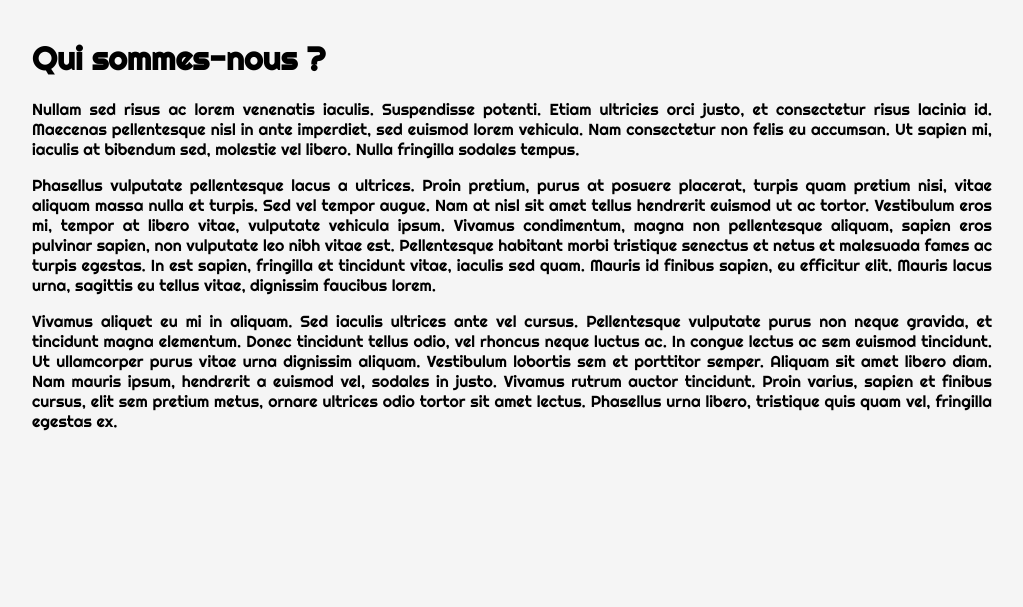
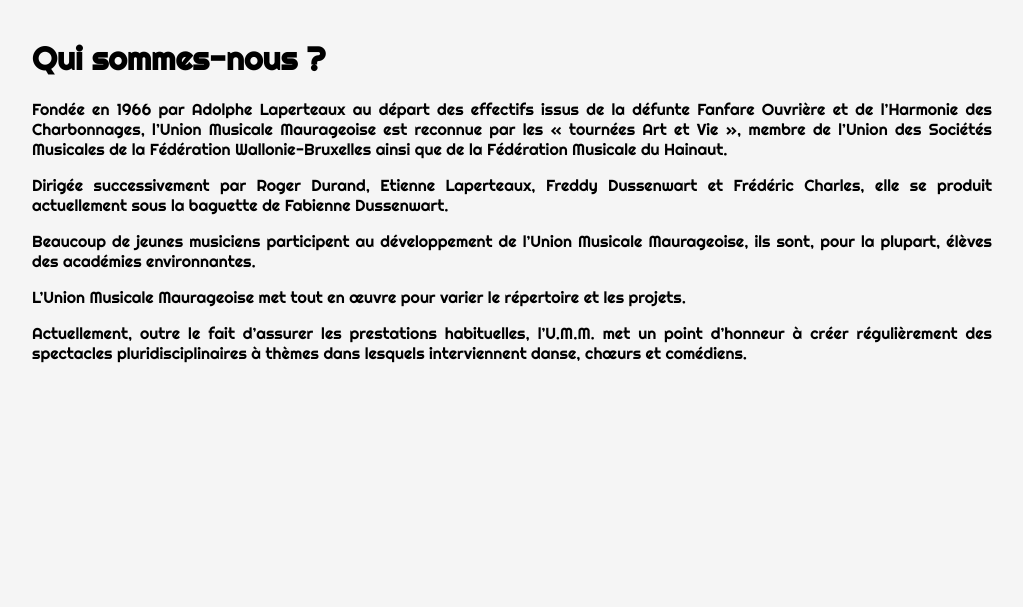
Before and after one commit to hyxalu/mysite, a Django app: page /who/ in a window 1280 px wide. Shown: the part 257-864 px from the top of the page, without its empty margins (128-1151 px from the left). After the commit the page ends 620 px from the top, so only its background shows below. Run offline with Django 3.2, Linux system fonts and the light colour scheme; some libraries are stand-ins or nearby versions.

Commit message:
Change text

```diff
--- a/umm/templates/umm/index.html
+++ b/umm/templates/umm/index.html
@@ -3,11 +3,10 @@
 {% block index_active %}active{% endblock %}
 {% block body %}
 <img class="center presentation" src="{%  static 'umm/umm3.jpg' %}" alt="">
-<p>Lorem ipsum dolor sit amet, consectetur adipiscing elit. Sed tellus massa, ullamcorper vel massa a, finibus suscipit nibh. Nunc ac nisl id magna malesuada malesuada at vitae leo. Aliquam pharetra mauris a tortor faucibus scelerisque. Fusce non volutpat purus. </p>
 
-<p>Sed sollicitudin lorem erat, vitae suscipit velit feugiat ut. Maecenas volutpat semper tincidunt. Proin elit sapien, porta nec libero eget, feugiat egestas odio. Vestibulum pretium, justo vitae pharetra efficitur, massa dolor posuere enim, non ullamcorper sem nisl non turpis. Donec ultricies lacus a facilisis interdum.</p>
+<p>L'Union Musicale Maurageoise est un orchestre d'harmonie principalement actif dans la région du Centre, dans le Hainaut.
+ Nous intégrons des musiciens de tout âge, amateurs ou professionnels. Nos répétitions ont lieu à Maurage, le vendredi soir.</p>
 
-<p>Quisque pulvinar blandit condimentum. Mauris nec posuere libero. Cras nec dignissim nunc. Nulla ac vehicula tortor. Aenean cursus est elementum ligula sollicitudin, eget lacinia ex scelerisque. Duis interdum dapibus eros, ut tincidunt metus malesuada quis. Proin accumsan mattis est vitae sagittis.</p>
 
 {% if future_events %}
 <h1>Les prochains événements</h1>
--- a/umm/templates/umm/who.html
+++ b/umm/templates/umm/who.html
@@ -4,10 +4,14 @@
 {% block body %}
 <h1>Qui sommes-nous ?</h1>
 
-<p class="">Nullam sed risus ac lorem venenatis iaculis. Suspendisse potenti. Etiam ultricies orci justo, et consectetur risus lacinia id. Maecenas pellentesque nisl in ante imperdiet, sed euismod lorem vehicula. Nam consectetur non felis eu accumsan. Ut sapien mi, iaculis at bibendum sed, molestie vel libero. Nulla fringilla sodales tempus.</p>
+<p>Fondée en 1966 par Adolphe Laperteaux au départ des effectifs issus de la défunte Fanfare Ouvrière et de l’Harmonie des Charbonnages, l’Union Musicale Maurageoise est reconnue par les « tournées Art et Vie », membre de l’Union des Sociétés Musicales de la Fédération Wallonie-Bruxelles ainsi que de la Fédération Musicale du Hainaut.</p>
 
-<p class="">Phasellus vulputate pellentesque lacus a ultrices. Proin pretium, purus at posuere placerat, turpis quam pretium nisi, vitae aliquam massa nulla et turpis. Sed vel tempor augue. Nam at nisl sit amet tellus hendrerit euismod ut ac tortor. Vestibulum eros mi, tempor at libero vitae, vulputate vehicula ipsum. Vivamus condimentum, magna non pellentesque aliquam, sapien eros pulvinar sapien, non vulputate leo nibh vitae est. Pellentesque habitant morbi tristique senectus et netus et malesuada fames ac turpis egestas. In est sapien, fringilla et tincidunt vitae, iaculis sed quam. Mauris id finibus sapien, eu efficitur elit. Mauris lacus urna, sagittis eu tellus vitae, dignissim faucibus lorem.</p>
+<p>Dirigée successivement par Roger Durand, Etienne Laperteaux, Freddy Dussenwart et Frédéric Charles, elle se produit actuellement sous la baguette de Fabienne Dussenwart.</p>
 
-<p class="">Vivamus aliquet eu mi in aliquam. Sed iaculis ultrices ante vel cursus. Pellentesque vulputate purus non neque gravida, et tincidunt magna elementum. Donec tincidunt tellus odio, vel rhoncus neque luctus ac. In congue lectus ac sem euismod tincidunt. Ut ullamcorper purus vitae urna dignissim aliquam. Vestibulum lobortis sem et porttitor semper. Aliquam sit amet libero diam. Nam mauris ipsum, hendrerit a euismod vel, sodales in justo. Vivamus rutrum auctor tincidunt. Proin varius, sapien et finibus cursus, elit sem pretium metus, ornare ultrices odio tortor sit amet lectus. Phasellus urna libero, tristique quis quam vel, fringilla egestas ex.</p>
+<p>Beaucoup de jeunes musiciens participent au développement de l’Union Musicale Maurageoise, ils sont, pour la plupart, élèves des académies environnantes.</p>
+
+<p>L’Union Musicale Maurageoise met tout en œuvre pour varier le répertoire et les projets.</p>
+
+<p>Actuellement, outre le fait d’assurer les prestations habituelles, l’U.M.M. met un point d’honneur à créer régulièrement des spectacles pluridisciplinaires à thèmes dans lesquels interviennent danse, chœurs et comédiens.</p>
 
 {% endblock %}
```
